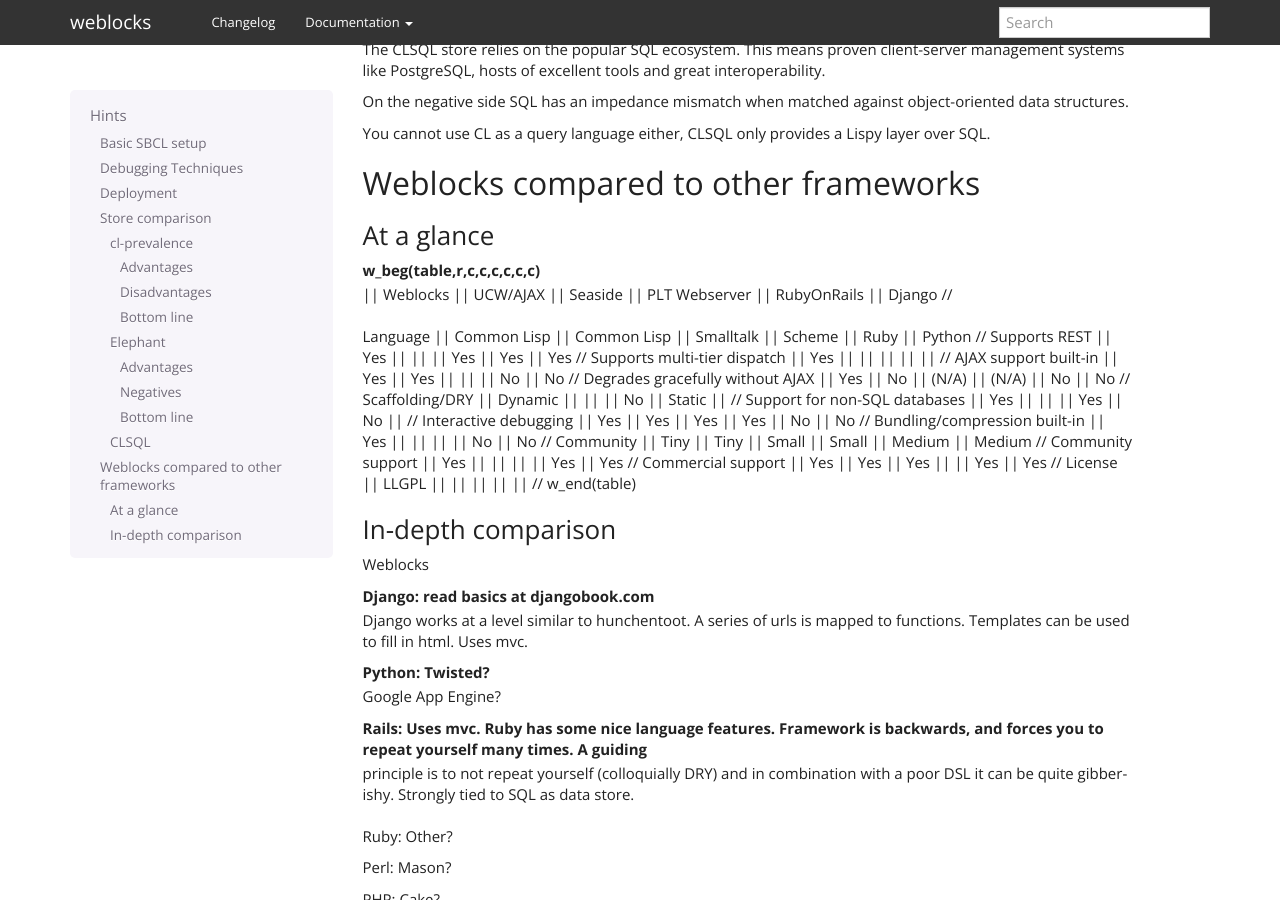
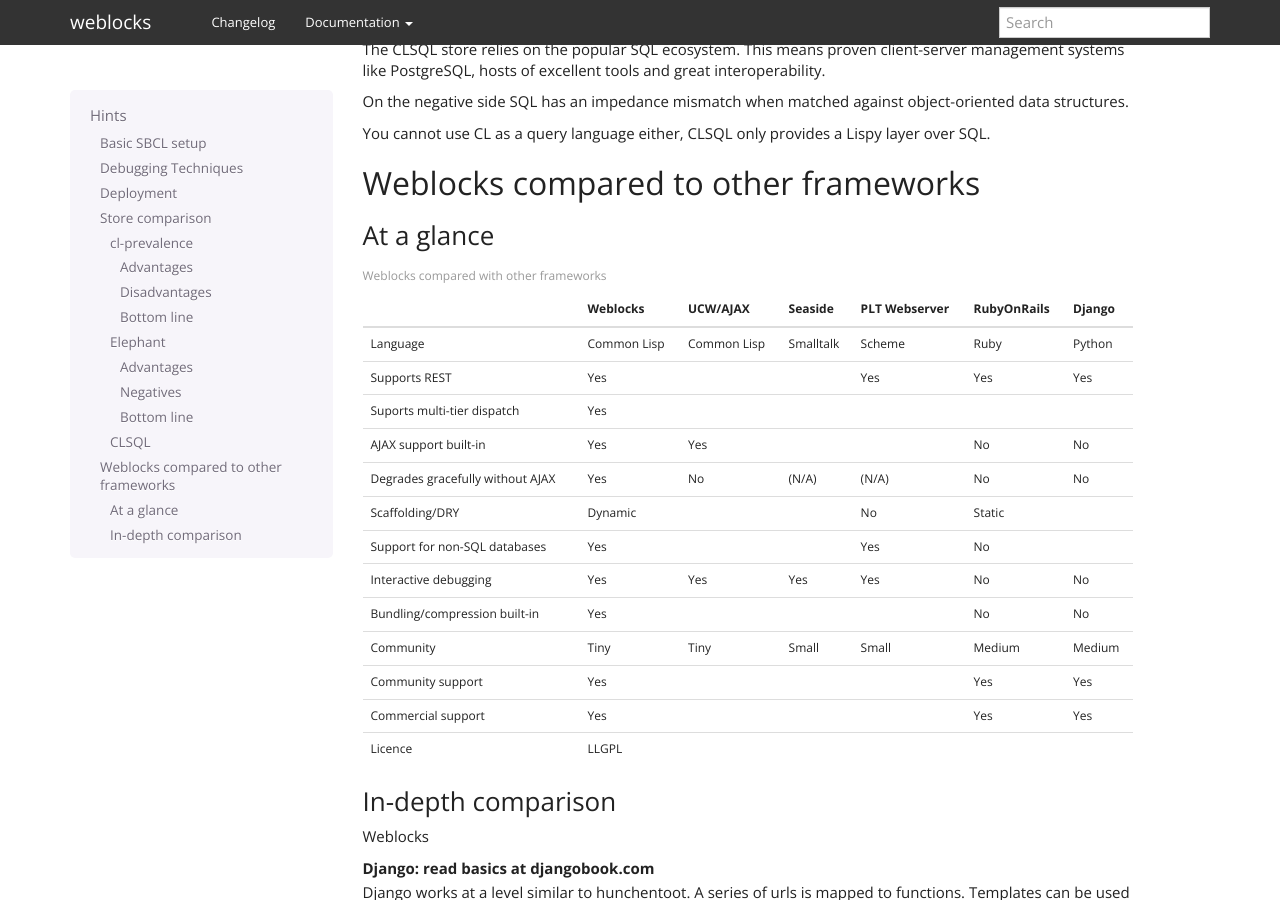
Before and after one commit to skypher/weblocks, a Sphinx documentation site: the page built from docs/source/hints.rst, in a window 1280 px wide and 900 px high, scrolled down 1781 px. Built offline with Sphinx 7.4.7, drawn with Linux system fonts in a browser that asks for light colours.

Commit message:
doc: fix table comparison with other frameworks
with a format that should work, tested:
http://docutils.sourceforge.net/docs/ref/rst/directives.html#list-table

```diff
--- a/docs/source/hints.rst
+++ b/docs/source/hints.rst
@@ -147,22 +147,108 @@
 At a glance
 -----------
 
-w_beg(table,r,c,c,c,c,c,c)
-                                 || Weblocks    || UCW/AJAX         || Seaside || PLT Webserver || RubyOnRails || Django //
-Language                         || Common Lisp || Common Lisp || Smalltalk || Scheme || Ruby || Python //
-Supports REST                    || Yes         ||  ||  || Yes || Yes || Yes //
-Supports multi-tier dispatch     || Yes         ||  ||  ||  || || //
-AJAX support built-in            || Yes         || Yes ||  ||  || No || No //
-Degrades gracefully without AJAX || Yes         || No || (N/A) || (N/A) || No || No //
-Scaffolding/DRY                  || Dynamic     ||  ||  || No || Static || //
-Support for non-SQL databases    || Yes         ||  ||  || Yes || No || //
-Interactive debugging            || Yes         || Yes || Yes || Yes || No || No //
-Bundling/compression built-in    || Yes         ||   ||  ||  || No || No //
-Community                        || Tiny        || Tiny  ||  Small || Small || Medium || Medium //
-Community support                || Yes         ||  ||  ||  || Yes || Yes //
-Commercial support               || Yes         || Yes || Yes ||  || Yes || Yes //
-License                          || LLGPL       ||  || || || ||  //
-w_end(table)
+.. list-table:: Weblocks compared with other frameworks
+   :header-rows: 1
+
+   * -
+     - Weblocks
+     - UCW/AJAX
+     - Seaside
+     - PLT Webserver
+     - RubyOnRails
+     - Django
+   * - Language
+     - Common Lisp
+     - Common Lisp
+     - Smalltalk
+     - Scheme
+     - Ruby
+     - Python
+   * - Supports REST
+     - Yes
+     -
+     -
+     - Yes
+     - Yes
+     - Yes
+   * - Suports multi-tier dispatch
+     - Yes
+     -
+     -
+     -
+     -
+     -
+   * - AJAX support built-in
+     - Yes
+     - Yes
+     -
+     -
+     - No
+     - No
+   * - Degrades gracefully without AJAX
+     - Yes
+     - No
+     - (N/A)
+     - (N/A)
+     - No
+     - No
+   * - Scaffolding/DRY
+     - Dynamic
+     -
+     -
+     - No
+     - Static
+     -
+   * - Support for non-SQL databases
+     - Yes
+     -
+     -
+     - Yes
+     - No
+     -
+   * - Interactive debugging
+     - Yes
+     - Yes
+     - Yes
+     - Yes
+     - No
+     - No
+   * - Bundling/compression built-in
+     - Yes
+     -
+     -
+     -
+     - No
+     - No
+   * - Community
+     - Tiny
+     - Tiny
+     - Small
+     - Small
+     - Medium
+     - Medium
+   * - Community support
+     - Yes
+     -
+     -
+     -
+     - Yes
+     - Yes
+   * - Commercial support
+     - Yes
+     -
+     -
+     -
+     - Yes
+     - Yes
+   * - Licence
+     - LLGPL
+     -
+     -
+     -
+     -
+     -
+
 
 In-depth comparison
 -------------------
```
